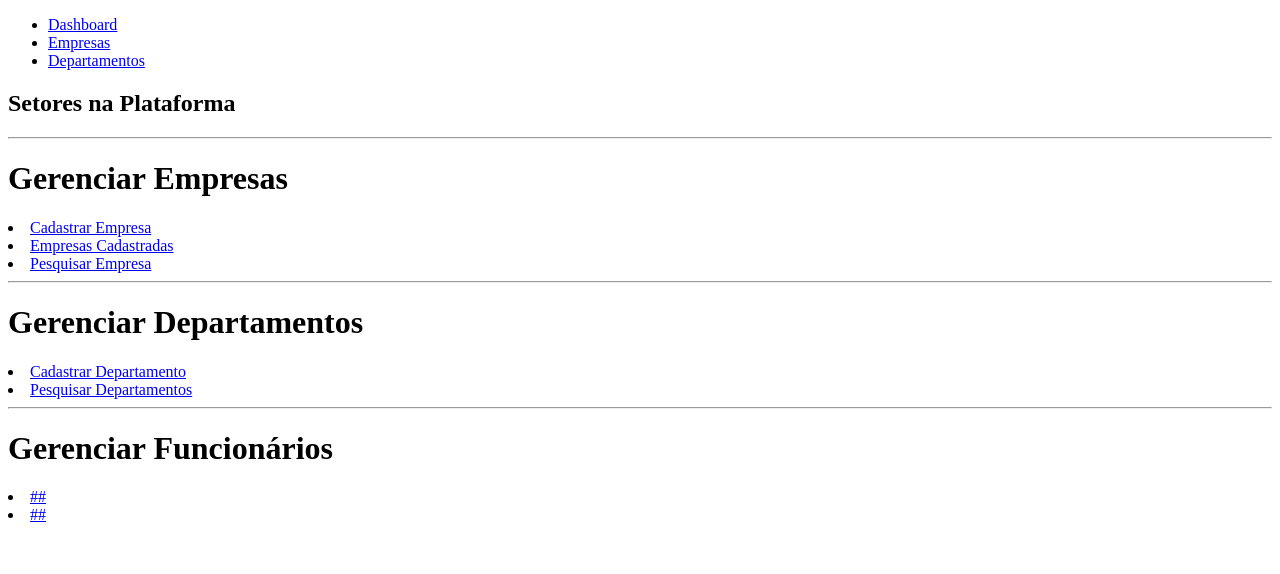
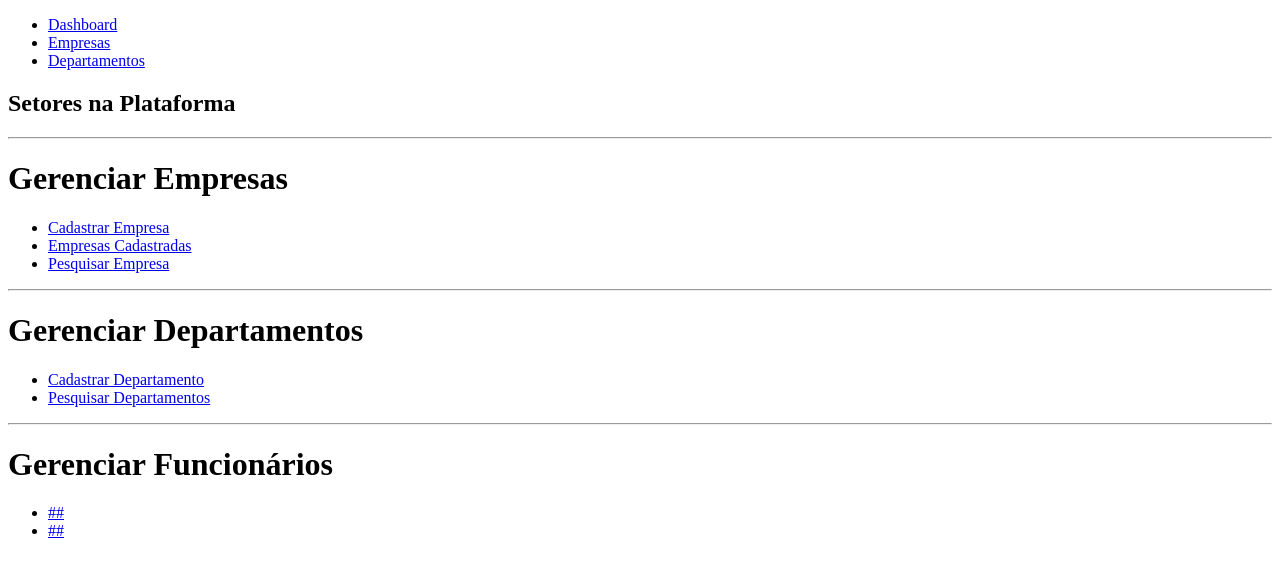
Before and after one commit to pedromaf/pure-javascript-api, a plain HTML site: page src/pages/dashboardAdmin.html in a window 1280 px wide. Drawn offline with Linux system fonts and the light colour scheme; no server answers.

Commit message:
UL tags corrections.

```diff
--- a/src/pages/dashboardAdmin.html
+++ b/src/pages/dashboardAdmin.html
@@ -30,27 +30,27 @@
             <hr>
             <div id="empresasDiv">
                 <h1>Gerenciar Empresas</h1>
-                <ui>
+                <ul>
                     <li><a href="empresas-criarEmpresa.html">Cadastrar Empresa</a></li>
                     <li><a href="empresas-listarEmpresas.html">Empresas Cadastradas</a></li>
                     <li><a href="empresas-pesquisarEmpresa.html">Pesquisar Empresa</a></li>
-                </ui>
+                </ul>
             </div>
             <hr>
             <div id="departamentosDiv">
                 <h1>Gerenciar Departamentos</h1>
-                <ui>
+                <ul>
                     <li><a href="departamentos-criarDepartamento.html">Cadastrar Departamento</a></li>
                     <li><a href="departamentos-listarDepartamentos.html">Pesquisar Departamentos</a></li>
-                </ui>
+                </ul>
             </div>
             <hr>
             <div id="funcionáriosDiv">
                 <h1>Gerenciar Funcionários</h1>
-                <ui>
+                <ul>
                     <li><a href="#">##</a></li>
                     <li><a href="#">##</a></li>
-                </ui>
+                </ul>
             </div>
         </div>
         <footer>
```
Also changed, not shown: src/pages/departamentos-listarDepartamentos.html (+3 -0 lines), src/pages/departamentos.html (+2 -2 lines), src/pages/empresas.html (+2 -2 lines).
